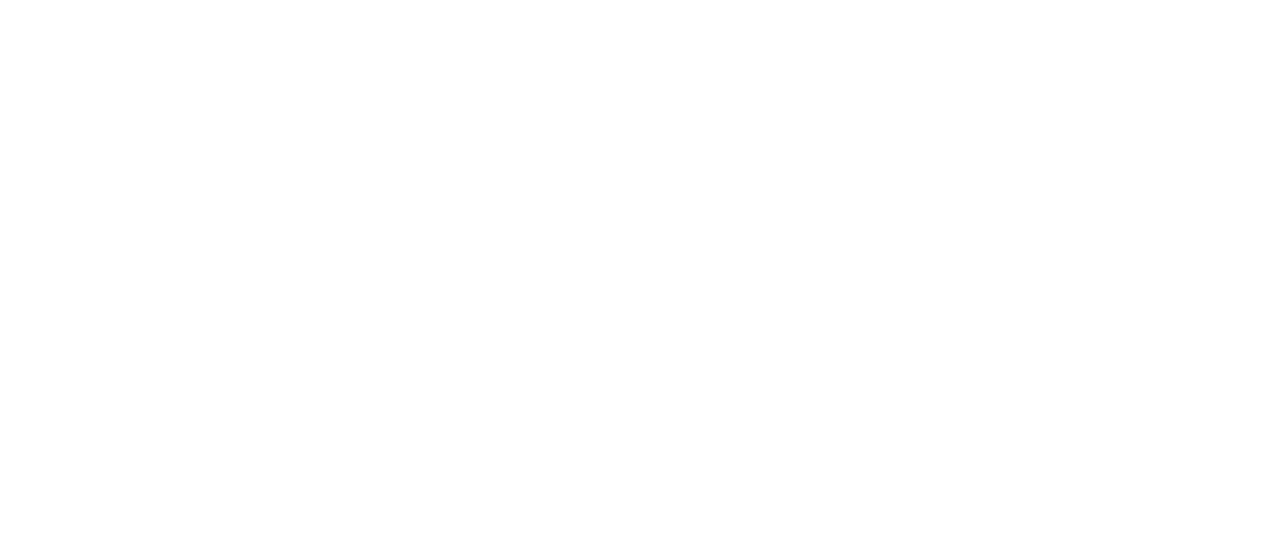
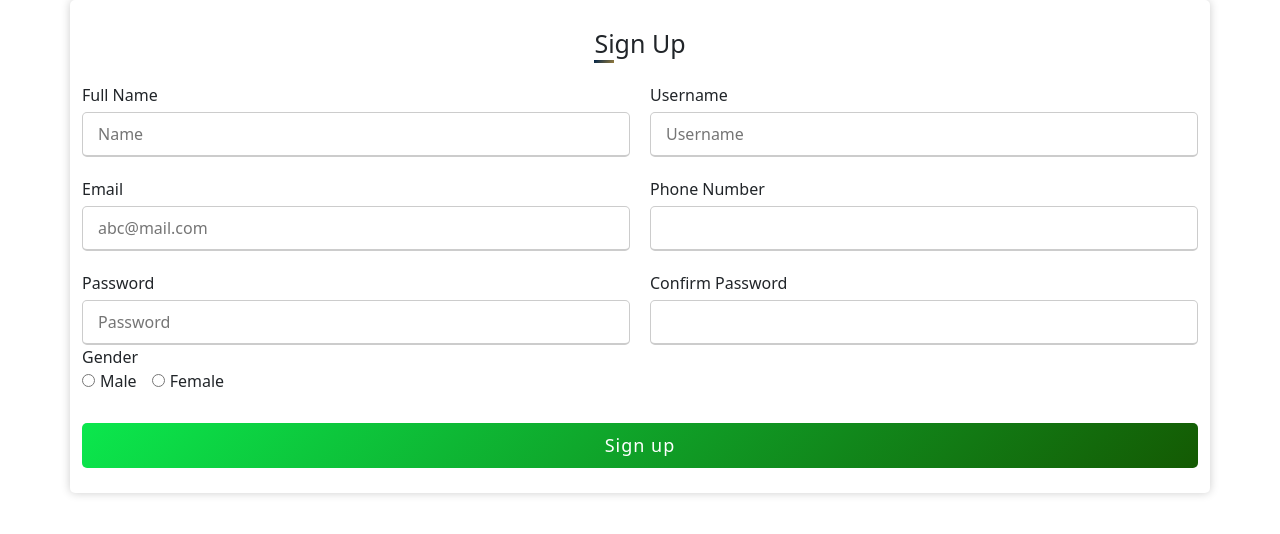
Before and after one commit to TeamApt-Mest/AgroApt, a React (Create React App) app: page /signup in a window 1280 px wide. Before the commit this address had no page. Shown: the top 534 px of the page. Built offline with nearby package versions, Linux system fonts and the light colour scheme.

Commit message:
linked the signup page to the button

```diff
--- a/package.json
+++ b/package.json
@@ -17,7 +17,7 @@
     "react-bootstrap": "^2.10.1",
     "react-dom": "^18.2.0",
     "react-owl-carousel": "^2.3.3",
-    "react-router-dom": "^6.22.1",
+    "react-router-dom": "^6.22.2",
     "react-scripts": "5.0.1",
     "web-vitals": "^2.1.4"
   },
--- a/src/App.js
+++ b/src/App.js
@@ -1,10 +1,11 @@
 import './App.css';
-import LandingPage from './pages/landing/Landing';
+import LandingPage from './Pages/landing/landing.jsx';
 import { Routes, Route } from "react-router-dom";
-import AboutUs from './pages/aboutUs.jsx';
-import BuyNow from './pages/buyNow.jsx';
-import SellNow from './pages/sellNow.jsx';
-import Login from './pages/login.jsx';
+import AboutUs from './Pages/aboutus.jsx';
+import BuyNow from './Pages/buynow.jsx';
+import SellNow from './Pages/sellnow.jsx';
+import Login from './Pages/Login.jsx';
+import Signup from './Pages/signup/Signup.jsx';
 
 
 function App() {
@@ -16,6 +17,7 @@
       <Route path="/buyNow" element={<BuyNow />} />
       <Route path="/sellNow" element={<SellNow />} />
       <Route path="/login" element={<Login />} />
+      <Route path='/signup' element={<Signup/>} />
     </Routes>
 
   );
--- /dev/null
+++ b/src/Pages/signup/Signup.css
@@ -0,0 +1,134 @@
+
+
+/* * {
+    margin: 0;
+    padding: 0;
+    box-sizing: border-box;
+    font-family: 'DM Sans', sans-serif;
+font-family: 'Inter', sans-serif;
+font-family: 'Lilita One', cursive;
+font-family: 'Raleway', sans-serif;
+font-family: 'Young Serif', serif;
+} */
+
+/* body {
+    display: flex;
+    justify-content: center;
+    align-items: center;
+    min-height: 100vh;
+    background: linear-gradient(135deg,#002349, #957C3D);
+} */
+
+.container {
+    max-width: 700px;
+    width: 100%;
+    background: #fff;
+    padding: 25px 30px;
+    border-radius: 5px;
+    box-shadow: 0 0 10px rgba(0, 0, 0, 0.2);
+}
+
+.container .title {
+    font-size: 25px;
+    font-weight: 500;
+    position: relative;
+    margin-bottom: 20px;
+}
+
+.container .title::before {
+    content: "";
+    position: absolute;
+    height: 3px;
+    width: 20px;
+    left: 0;
+    bottom: 0;
+    background: linear-gradient(135deg, #002349, #957C3D);
+}
+
+.container form .user-info {
+    display: flex;
+    flex-wrap: wrap;
+    gap: 20px;
+}
+
+.user-info .input-box {
+    width: calc(50% - 10px);
+}
+
+.user-info .input-box .info {
+    font-weight: 500;
+    margin-bottom: 5px;
+    display: block;
+}
+
+.user-info .input-box input {
+    height: 45px;
+    width: 100%;
+    outline: none;
+    border-radius: 5px;
+    border: 1px solid #ccc;
+    padding-left: 15px;
+    font-size: 16px;
+    border-bottom-width: 2px;
+    transition: all 0.3s ease;
+}
+
+.user-info .input-box input:focus,
+.user-info .input-box input:valid {
+    border-color: #957C3D;
+}
+
+.gender-details .gender-title {
+    font-size: 20px;
+    font-weight: 500;
+}
+
+.gender-info .category {
+    display: flex;
+    gap: 15px;
+    align-items: center;
+}
+
+.category label {
+    display: block; /* Change to block for standard radio buttons */
+    margin-bottom: 10px; /* Add some spacing between options */
+}
+
+/* Adjust styling for standard radio buttons */
+.category input[type="radio"] {
+    margin-right: 5px; /* Add some spacing between the radio button and label text */
+    cursor: pointer;
+}
+
+.button {
+    margin-top: 20px;
+}
+
+.button input {
+    height: 45px;
+    width: 100%;
+    outline: none;
+    color: #fff;
+    background: linear-gradient(135deg, #0be74d, #145a03);
+    border: none;
+    border-radius: 5px;
+    font-size: 18px;
+    font-weight: 500;
+    letter-spacing: 1px;
+    cursor: pointer;
+    /* transition: background 0.3s ease; */
+}
+
+.button input:hover {
+    background-color: #145a03;
+}
+
+@media (max-width: 768px) {
+    .container {
+        padding: 20px;
+    }
+
+    .user-info .input-box {
+        width: 100%;
+    }
+}
--- /dev/null
+++ b/src/Pages/signup/Signup.jsx
@@ -0,0 +1,73 @@
+import React from "react";
+import "./Signup.css";
+
+const Signup = () => {
+  return (
+    <div class="container">
+      <div class="title">Sign Up</div>
+      <form action="rsult.html" method="get">
+        <div class="user-info">
+          <div class="input-box">
+            <span class="info">Full Name</span>
+            <input type="text" placeholder="Name" required />
+          </div>
+          <div class="input-box">
+            <span class="info">Username</span>
+            <input type="text" placeholder="Username" required />
+          </div>
+          <div class="input-box">
+            <span class="info">Email</span>
+            <input type="email" placeholder="abc@mail.com" required />
+          </div>
+          <div class="input-box">
+            <span class="info">Phone Number</span>
+            <input
+              type="tel"
+              pattern="[0-9]{3}-[0-9]{2}-[0-9]{3}-[0-9]{4}"
+              required
+            />
+          </div>
+          <div class="input-box">
+            <span class="info">Password</span>
+            <input
+              type="password"
+              placeholder="Password"
+              autocomplete="current-password"
+              required
+              minlength="8"
+              maxlength="128"
+            />
+          </div>
+          <div class="input-box">
+            <span class="info">Confirm Password</span>
+            <input
+              type="password"
+              autocomplete="current-password"
+              required
+              minlength="8"
+              maxlength="128"
+            />
+          </div>
+        </div>
+        <div class="gender-info">
+          <span class="gender-title">Gender</span>
+          <div class="category">
+            <label>
+              <input type="radio" name="gender" value="Male" />
+              Male
+            </label>
+            <label>
+              <input type="radio" name="gender" value="Female" />
+              Female
+            </label>
+          </div>
+        </div>
+        <div class="button">
+          <input type="submit" value="Sign up" />
+        </div>
+      </form>
+    </div>
+  );
+};
+
+export default Signup;
--- a/src/components/Testimonial/Cards.jsx
+++ b/src/components/Testimonial/Cards.jsx
@@ -6,10 +6,10 @@
     <>
       <div className="container">
         <div className="card ">
-          <img className="quote-icon" src={props.image} />
+          <img className="quote-icon" src={props.image} alt="quote icon" />
           <p className="card-text">{props.cardtext}</p>
         </div>
-        <img className="reviewer" src={props.person} />
+        <img className="reviewer" src={props.person} alt="person" />
         <h4 className="reviewer-name">{props.name}</h4>
         <p>{props.position}</p>
       </div>
--- a/src/components/navbar/Navbar.jsx
+++ b/src/components/navbar/Navbar.jsx
@@ -1,4 +1,4 @@
-// import { Link } from "react-router-dom";
+import { Link } from "react-router-dom";
 import "./Navbar.css";
 import logo from "../../assets/AgroApt Logo.jpg";
 import icon from "../../assets/cart-icon.png";
@@ -12,8 +12,15 @@
           <img className="appLogo" src={logo} alt="logo of app" />
         </div>
         <form className="d-flex formInput" role="search">
-        <input className="form-control me-1 input" type="search" placeholder="Search" aria-label="Search" />
-        <button className="btn btn-success but" type="submit">Search</button>
+          <input
+            className="form-control me-1 input"
+            type="search"
+            placeholder="Search"
+            aria-label="Search"
+          />
+          <button className="btn btn-success but" type="submit">
+            Search
+          </button>
         </form>
         <div>
           <img className="cartIcon" src={icon} alt="" />
@@ -21,7 +28,12 @@
       </section>
       <section className="secondSection">
         <ul className="listItems">
-<li className="list">Home</li>
+          <li className="list">
+            {" "}
+            <Link class="active" to="/home">
+              Home
+            </Link>
+          </li>
           <li className="list">About Us</li>
           <li className="list">Buy Now</li>
           <li className="list">Sell Now</li>
@@ -29,7 +41,9 @@
         <div className="buttons"></div>
         <div className="buttonSection">
           <button className="loginButton">Login</button>
+          <Link to="/signup">
             <button className="signupButton">Sign Up</button>
+          </Link>
         </div>
       </section>
     </nav>
```
Also changed, not shown: 1 other file (tests, documents, lock files or other folders). Lines whose indentation alone changed are shown as unchanged.
